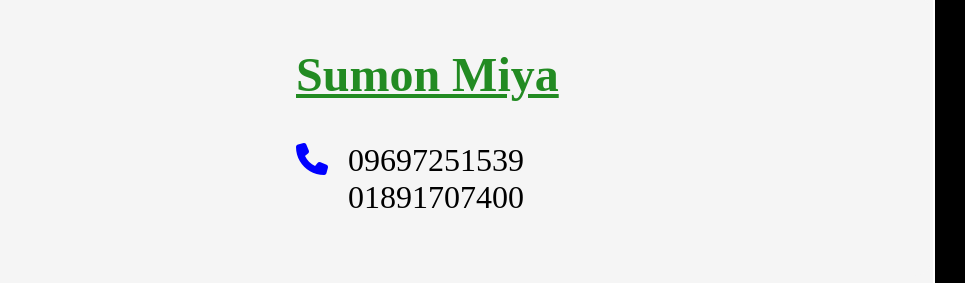
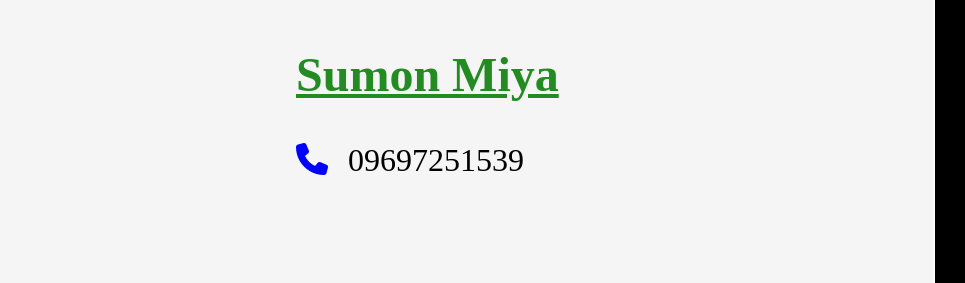
Before and after one commit to DigitalIDgo/Admin, a plain HTML site: page index.html in a window 1280 px wide. Shown: the part 149-432 px from the top of the page, 315-1280 px from the left. Drawn offline with Linux system fonts and the light colour scheme.

Commit message:
Update index.html

```diff
--- a/index.html
+++ b/index.html
@@ -17,7 +17,7 @@
       <div class="details">
         <h1>Sumon Miya</h1>
         <span class="call"><p><i class="fa-solid fa-phone"></i></p>
-          <p id="num1">09697251539<br>01891707400</p>
+          <p id="num1">09697251539</p>
         </span>
       </div>
       </div>
```
